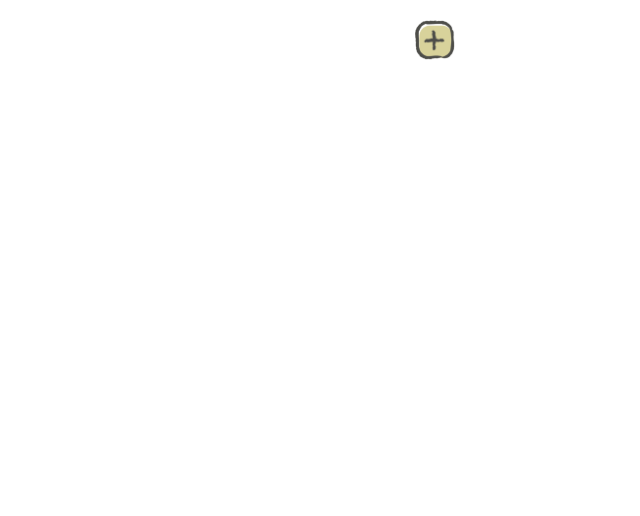
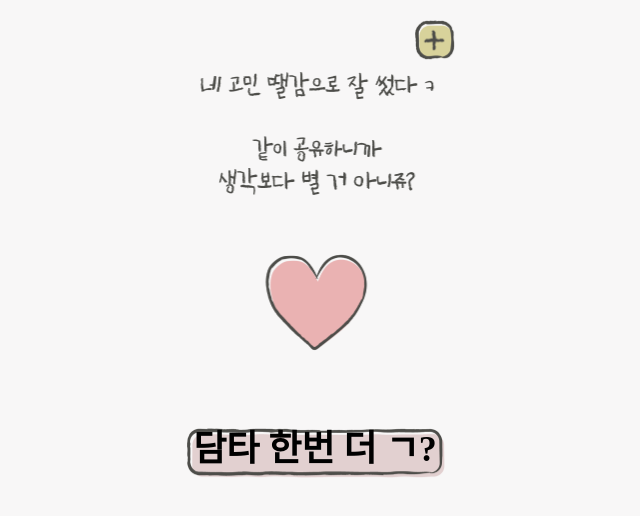
Before and after one commit to SOPKATHON-2/FrontEnd, a React (Vite) app: page /ending in a window 1280 px wide. Shown: the top 516 px of the page, without its empty margins (325-965 px from the left). Built offline with nearby package versions, Linux system fonts and the light colour scheme; a web font is replaced by a local one.

Commit message:
feat : 거의 완료

```diff
--- a/src/pages/Campfire.jsx
+++ b/src/pages/Campfire.jsx
@@ -1,11 +1,10 @@
-import  { useEffect } from "react";
+import { useEffect } from "react";
 import MobileLayout from "../components/common/MobileLayout";
 import { styled } from "styled-components";
 
-import { useParams } from "react-router";
+import { useNavigate, useParams } from "react-router";
 import axios from "axios";
 import React, { useState } from "react";
-
 
 import mainLogo from "../assets/images/mainLogo.png";
 import MainBtn from "../components/common/MainBtn";
@@ -15,6 +14,8 @@ import { IMG_DATA } from "../assets/images";
 
 function Campfire() {
   const { roomId } = useParams();
+
+  const navigator = useNavigate();
 
   const [letterCount, setLetterCount] = useState();
   const getMessageCount = async () => {
@@ -49,6 +50,15 @@ function Campfire() {
         <img src={IMG_DATA[num - 1]} alt="걍 png" />
       </ImgWrapper>
 
+      {letterCount === 10 ? (
+        <MainBtn
+          onClick={() => {
+            navigator(`/ending`);
+          }}
+        >
+          불지르기{" "}
+        </MainBtn>
+      ) : (
         <MainBtn
           onClick={() => {
             setModal(true);
@@ -56,6 +66,7 @@ function Campfire() {
         >
           맞담할 사람 구함{" "}
         </MainBtn>
+      )}
 
       {isModal ? <Modal setModal={setModal} /> : ``}
     </MobileLayout>
--- a/src/pages/Ending.jsx
+++ b/src/pages/Ending.jsx
@@ -1,10 +1,20 @@
-import React from 'react'
-import MobileLayout from '../components/common/MobileLayout';
+import React from "react";
+import MobileLayout from "../components/common/MobileLayout";
+import ending from "../assets/images/ending.png";
+import MainBtn from "../components/common/MainBtn";
+import { useNavigate, useParams } from "react-router";
 
 function Ending() {
+  const navigate = useNavigate();
+  const handleNavigate = () => {
+    navigate(`/home`);
+  };
   return (
-    <MobileLayout></MobileLayout>
-  )
+    <MobileLayout>
+      <img src={ending} />
+      <MainBtn onClick={handleNavigate}>담타 한번 더 ㄱ?</MainBtn>
+    </MobileLayout>
+  );
 }
 
-export default Ending
+export default Ending;
--- a/src/styles/globalStyle.js
+++ b/src/styles/globalStyle.js
@@ -159,6 +159,7 @@ button {
 body {
   display: flex;
   justify-content: center;
+  background-color: #F8F7F7;
 }
 
 `;
```
Also changed, not shown: src/assets/images/ending.png (added). Lines whose indentation alone changed are shown as unchanged.
